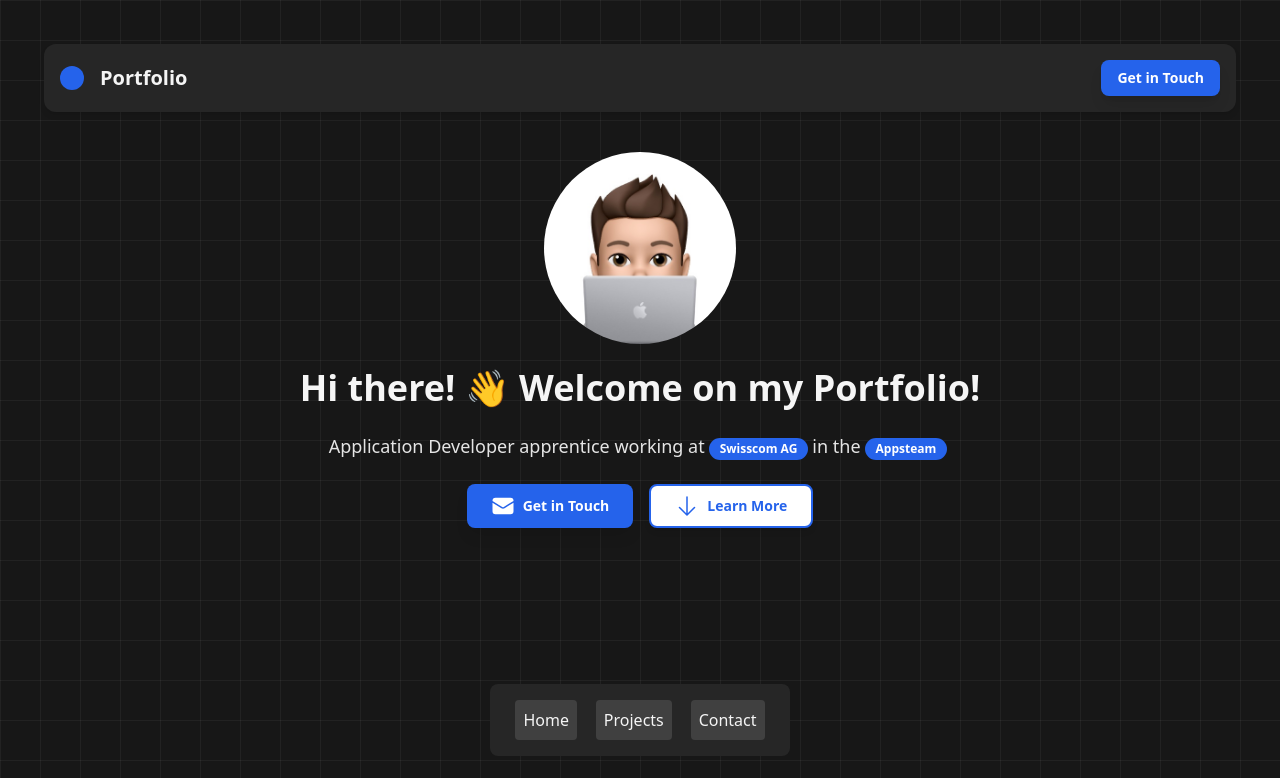
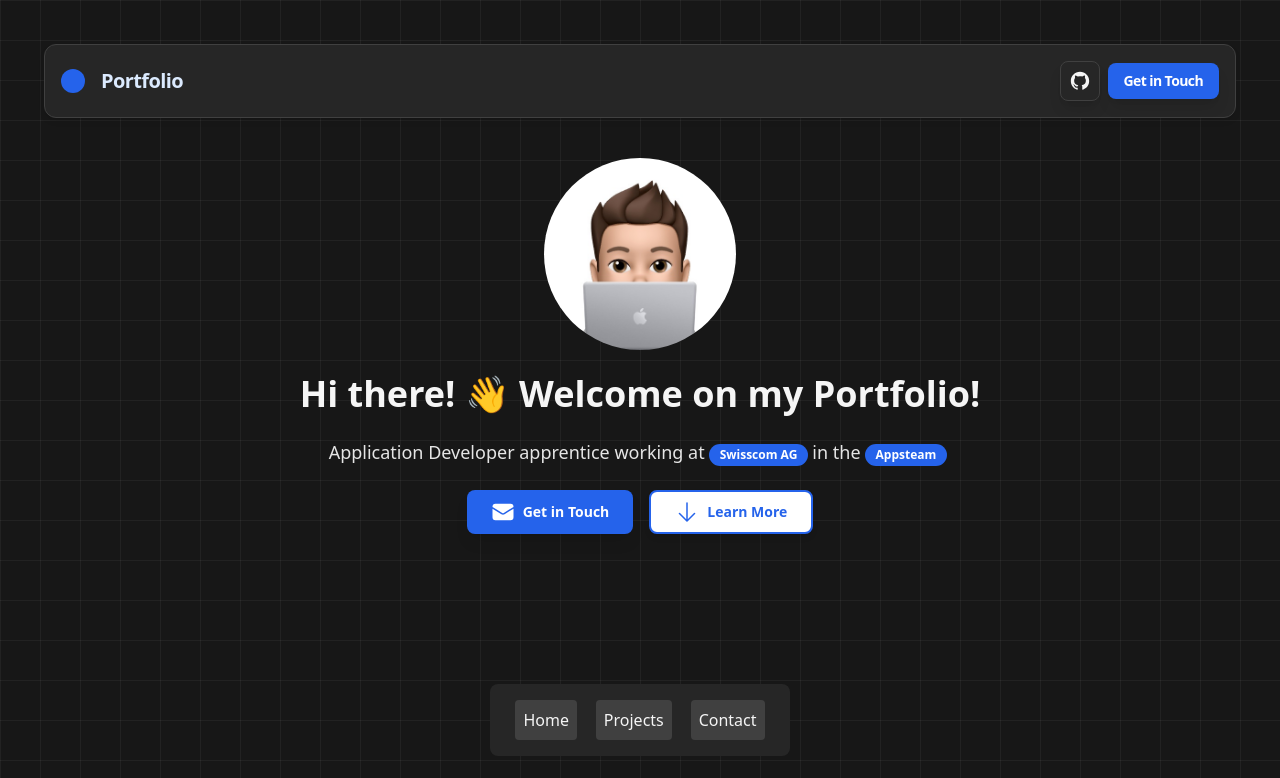
Before and after one commit to Fabbboy/portfolio, a Next.js app: page / in a window 1280 px wide. Shown: the top 778 px of the page. Built offline with nearby package versions, Linux system fonts and the light colour scheme.

Commit message:
reworked some ui

```diff
--- a/src/components/HeaderComponent/HeaderComponent.tsx
+++ b/src/components/HeaderComponent/HeaderComponent.tsx
@@ -1,13 +1,34 @@
 import { Button } from "../ui/button";
+import { Card, CardHeader, CardTitle } from "@/components/ui/card";
 
 const HeaderComponent = () => {
   return (
-    <header className="w-full bg-neutral-800 text-neutral-100 p-4 rounded-xl shadow-md">
+    <Card className="w-full bg-neutral-800 border-neutral-700 text-blue-100 p-4 rounded-xl shadow-md">
+      <CardHeader className="p-0">
+        <CardTitle>
           <nav className="flex justify-between items-center max-w-screen-xl mx-auto">
             <div className="flex items-center space-x-4">
               <div className="w-6 h-6 bg-blue-600 rounded-full"></div>
               <h1 className="text-xl font-semibold">Portfolio</h1>
             </div>
+            <div className="flex items-center space-x-2">
+              <Button
+                variant="outline"
+                size="icon"
+                className="flex items-center  space-x-2 bg-neutral-800 hover:bg-neutral-600 text-neutral-100 font-semibold px-2 py-2 rounded-lg shadow-lg transition duration-300 border border-neutral-700"
+              >
+                <svg
+                  viewBox="0 0 24 24"
+                  aria-hidden="true"
+                  className="size-6 fill-current"
+                >
+                  <path
+                    fill-rule="evenodd"
+                    clip-rule="evenodd"
+                    d="M12 2C6.477 2 2 6.463 2 11.97c0 4.404 2.865 8.14 6.839 9.458.5.092.682-.216.682-.48 0-.236-.008-.864-.013-1.695-2.782.602-3.369-1.337-3.369-1.337-.454-1.151-1.11-1.458-1.11-1.458-.908-.618.069-.606.069-.606 1.003.07 1.531 1.027 1.531 1.027.892 1.524 2.341 1.084 2.91.828.092-.643.35-1.083.636-1.332-2.22-.251-4.555-1.107-4.555-4.927 0-1.088.39-1.979 1.029-2.675-.103-.252-.446-1.266.098-2.638 0 0 .84-.268 2.75 1.022A9.607 9.607 0 0 1 12 6.82c.85.004 1.705.114 2.504.336 1.909-1.29 2.747-1.022 2.747-1.022.546 1.372.202 2.386.1 2.638.64.696 1.028 1.587 1.028 2.675 0 3.83-2.339 4.673-4.566 4.92.359.307.678.915.678 1.846 0 1.332-.012 2.407-.012 2.734 0 .267.18.577.688.48 3.97-1.32 6.833-5.054 6.833-9.458C22 6.463 17.522 2 12 2Z"
+                  ></path>
+                </svg>
+              </Button>
               <Button
                 variant="secondary"
                 size="sm"
@@ -15,8 +36,11 @@ const HeaderComponent = () => {
               >
                 <span>Get in Touch</span>
               </Button>
+            </div>
           </nav>
-    </header>
+        </CardTitle>
+      </CardHeader>
+    </Card>
   );
 };
 
--- /dev/null
+++ b/src/components/ui/card.tsx
@@ -0,0 +1,79 @@
+import * as React from "react"
+
+import { cn } from "@/lib/utils"
+
+const Card = React.forwardRef<
+  HTMLDivElement,
+  React.HTMLAttributes<HTMLDivElement>
+>(({ className, ...props }, ref) => (
+  <div
+    ref={ref}
+    className={cn(
+      "rounded-lg border border-slate-200 bg-white text-slate-950 shadow-sm dark:border-slate-800 dark:bg-slate-950 dark:text-slate-50",
+      className
+    )}
+    {...props}
+  />
+))
+Card.displayName = "Card"
+
+const CardHeader = React.forwardRef<
+  HTMLDivElement,
+  React.HTMLAttributes<HTMLDivElement>
+>(({ className, ...props }, ref) => (
+  <div
+    ref={ref}
+    className={cn("flex flex-col space-y-1.5 p-6", className)}
+    {...props}
+  />
+))
+CardHeader.displayName = "CardHeader"
+
+const CardTitle = React.forwardRef<
+  HTMLParagraphElement,
+  React.HTMLAttributes<HTMLHeadingElement>
+>(({ className, ...props }, ref) => (
+  <h3
+    ref={ref}
+    className={cn(
+      "text-2xl font-semibold leading-none tracking-tight",
+      className
+    )}
+    {...props}
+  />
+))
+CardTitle.displayName = "CardTitle"
+
+const CardDescription = React.forwardRef<
+  HTMLParagraphElement,
+  React.HTMLAttributes<HTMLParagraphElement>
+>(({ className, ...props }, ref) => (
+  <p
+    ref={ref}
+    className={cn("text-sm text-slate-500 dark:text-slate-400", className)}
+    {...props}
+  />
+))
+CardDescription.displayName = "CardDescription"
+
+const CardContent = React.forwardRef<
+  HTMLDivElement,
+  React.HTMLAttributes<HTMLDivElement>
+>(({ className, ...props }, ref) => (
+  <div ref={ref} className={cn("p-6 pt-0", className)} {...props} />
+))
+CardContent.displayName = "CardContent"
+
+const CardFooter = React.forwardRef<
+  HTMLDivElement,
+  React.HTMLAttributes<HTMLDivElement>
+>(({ className, ...props }, ref) => (
+  <div
+    ref={ref}
+    className={cn("flex items-center p-6 pt-0", className)}
+    {...props}
+  />
+))
+CardFooter.displayName = "CardFooter"
+
+export { Card, CardHeader, CardFooter, CardTitle, CardDescription, CardContent }
```
Lines whose indentation alone changed are shown as unchanged.
